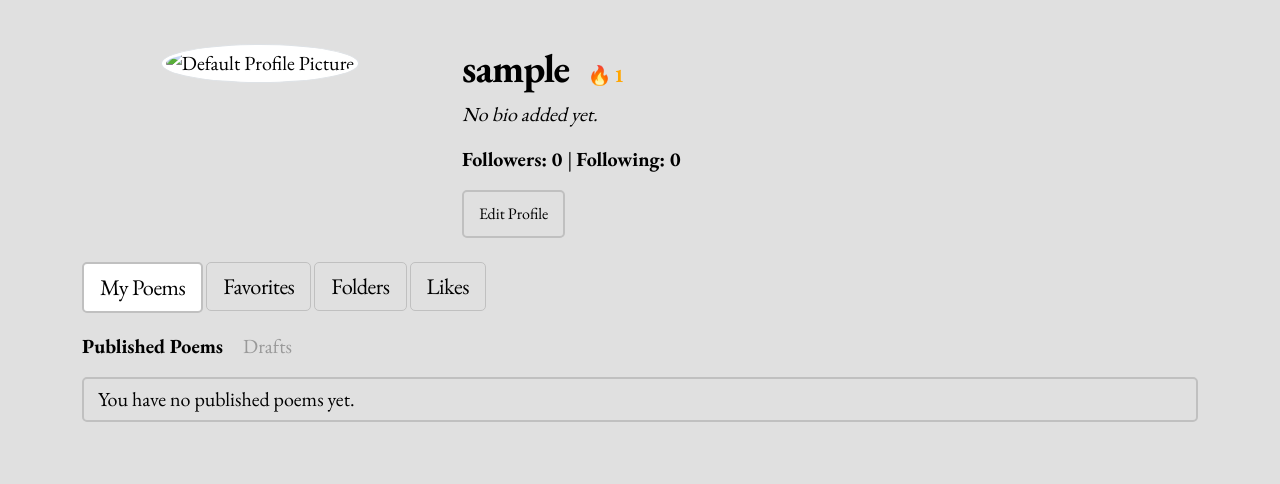
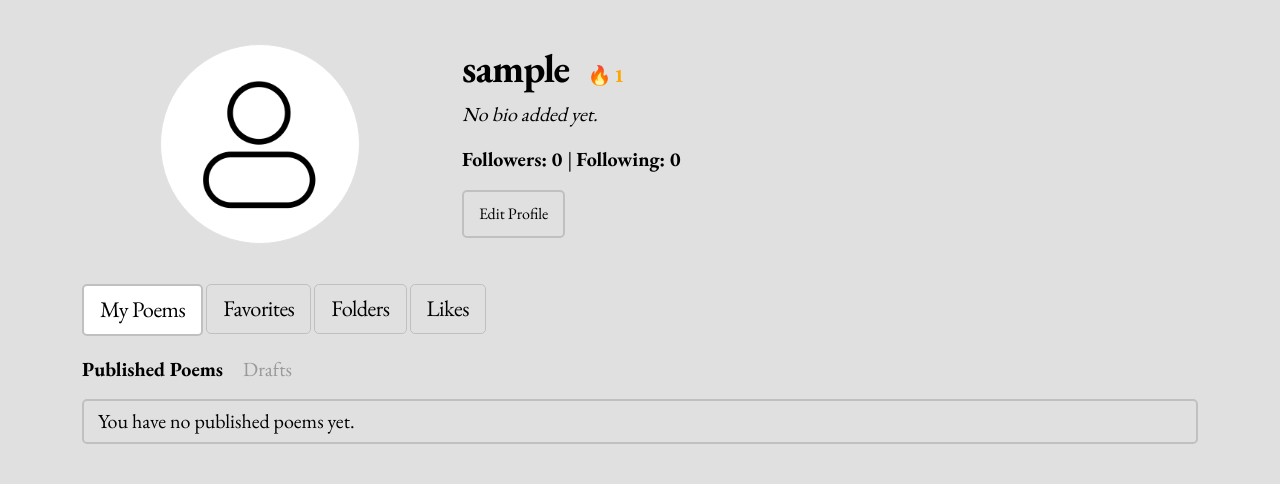
Before and after one commit to seanburnzs/poetryProject, a Django app: a page that uses poetry_app/templates/poetry_app/user_profile.html in a window 1280 px wide. Shown: the part 72-556 px from the top of the page. Run offline with Django 5.2, Linux system fonts and the light colour scheme; the visitor is signed in with stand-in values (Sample User, id 1); data comes from the database, SQL or seed files in the repository; data that the repository does not hold is empty; parts of the project's set-up code (start-up, migrations or seed data) failed here and were passed over; some libraries are stand-ins or nearby versions.

Commit message:
update default profile picture

```diff
--- a/poetry_app/templates/poetry_app/user_profile.html
+++ b/poetry_app/templates/poetry_app/user_profile.html
@@ -11,7 +11,7 @@
             {% if profile_user.profile.profile_picture %}
             <img src="{{ profile_user.profile.profile_picture.url }}" alt="Profile Picture" class="img-thumbnail mb-3" style="max-width: 200px; border-radius: 50%;">
             {% else %}
-            <img src="https://via.placeholder.com/200?text=No+Image" alt="Default Profile Picture" class="img-thumbnail mb-3" style="max-width: 200px; border-radius: 50%;">
+            <img src="{% static 'images/profile.png' %}" alt="Default Profile Picture" class="img-thumbnail mb-3" style="max-width: 200px; border-radius: 50%;">
             {% endif %}
         </div>
         {% comment %}
```
Also changed, not shown: poetry_app/static/images/profile.png (added).
